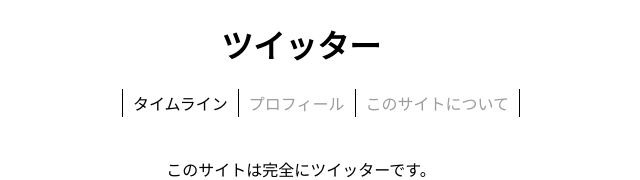
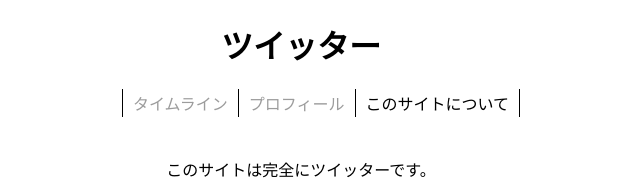
Before and after one commit to shutarou-iijima/react-sample, a React (Create React App) app: page /about in a window 1280 px wide. Shown: the top 180 px of the page, without its empty margins (339-979 px from the left). Built offline with nearby package versions, Linux system fonts and the light colour scheme.

Commit message:
選択したメニューを強調表示する

```diff
--- a/src/components/Menu.tsx
+++ b/src/components/Menu.tsx
@@ -2,6 +2,7 @@
 import { Link } from "react-router-dom"
 
 export interface MenuItem {
+    id: number
     to: string
     title: string
     selected: boolean
@@ -14,7 +15,7 @@
 function Menu({ menuItems }: Props) {
     const liList = menuItems.map((menuItem) => {
         return (
-            <li className={`menu__item ${menuItem.selected && "menu__item--selected"}`} key={menuItem.to}>
+            <li className={`menu__item ${menuItem.selected && "menu__item--selected"}`} key={menuItem.id}>
                 <Link to={menuItem.to}>
                     {menuItem.title}
                 </Link>
--- a/src/index.tsx
+++ b/src/index.tsx
@@ -24,11 +24,26 @@
 
         this.state = {
             menuItems: [
-                { to: '/', title: 'タイムライン', selected: true },
-                { to: '/profile', title: 'プロフィール', selected: false },
-                { to: '/about', title: 'このサイトについて', selected: false },
+                { id: 1, to: '/', title: 'タイムライン', selected: true },
+                { id: 2, to: '/profile', title: 'プロフィール', selected: false },
+                { id: 3, to: '/about', title: 'このサイトについて', selected: false },
             ]
         }
+    }
+
+    setSelectedMenu(id: number) {
+        const nowId = this.state.menuItems.find(menuItem => menuItem.selected)!.id
+        if (id === nowId) {
+            return
+        }
+
+        const menuItems = [...this.state.menuItems]
+        menuItems.forEach(menuItem => {
+            menuItem.selected = menuItem.id === id
+        })
+        this.setState({
+            menuItems: menuItems
+        })
     }
 
     render() {
@@ -40,13 +55,13 @@
                     <main>
                         <Switch>
                             <Route path="/about">
-                                <About />
+                                <About onLoad={ () => { this.setSelectedMenu(3) } } />
                             </Route>
                             <Route path="/profile">
-                                <Profile />
+                                <Profile onLoad={ () => { this.setSelectedMenu(2) } } />
                             </Route>
                             <Route path="/">
-                                <Timeline />
+                                <Timeline onLoad={ () => { this.setSelectedMenu(1) } }/>
                             </Route>
                         </Switch>
                     </main>
--- a/src/pages/About.tsx
+++ b/src/pages/About.tsx
@@ -2,7 +2,13 @@
 import { FontAwesomeIcon } from "@fortawesome/react-fontawesome";
 import { faGithubAlt } from "@fortawesome/free-brands-svg-icons";
 
-function About() {
+interface Props {
+    onLoad: () => void
+}
+
+function About(props: Props) {
+    props.onLoad()
+
     return (
         <div className="about">
             <p>このサイトは完全にツイッターです。</p>
--- a/src/pages/Profile.tsx
+++ b/src/pages/Profile.tsx
@@ -1,6 +1,12 @@
 import React from "react";
 
-function Profile() {
+interface Props {
+    onLoad: () => void
+}
+
+function Profile(props: Props) {
+    props.onLoad()
+
     return (
         <div className="profile">
             profile
--- a/src/pages/Timeline.tsx
+++ b/src/pages/Timeline.tsx
@@ -1,6 +1,12 @@
 import React from "react";
 
-function Timeline() {
+interface Props {
+    onLoad: () => void
+}
+
+function Timeline(props: Props) {
+    props.onLoad()
+
     return (
         <div className="timeline">
             timeline
```
